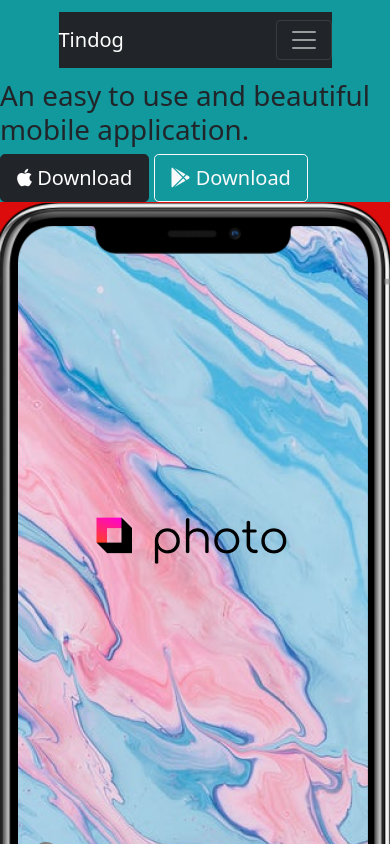
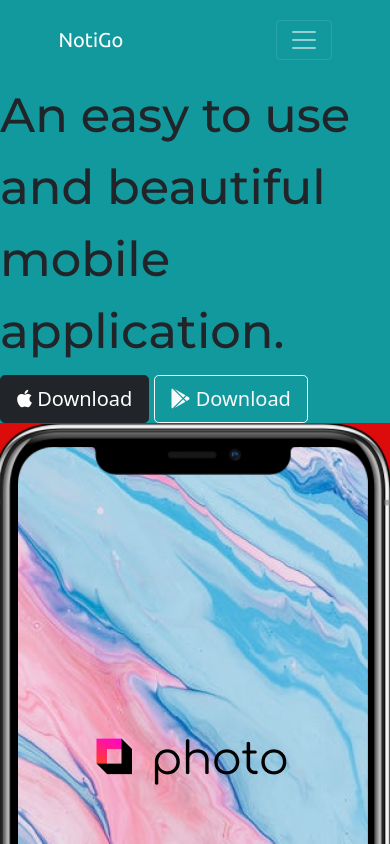
Before and after one commit to paperMountainn/Website-MobileApp, a plain HTML site: page index.html in a window 390 px wide. Shown: the top 844 px of the page. Drawn offline with nearby package versions, Linux system fonts and the light colour scheme.

Commit message:
added font styles, Bootstrap responsive col layouts on title

```diff
--- a/css/styles.css
+++ b/css/styles.css
@@ -5,9 +5,11 @@
 .container-fluid {
     padding: 3% 15%;
 }
-
-/* h1 {
-    font-family: "Montserrat-black";
+.navbar-brand {
+    font-family: 'Ubuntu', sans-serif;
+}
+h1 {
+    font-family: 'Montserrat', sans-serif;
     font-size: 3rem;
     line-height: 1.5;
-} */
+}
--- a/index.html
+++ b/index.html
@@ -7,7 +7,7 @@
 
     <!-- Google Fonts -->
     <link rel="preconnect" href="https://fonts.gstatic.com">
-    <link href="https://fonts.googleapis.com/css2?family=Montserrat&family=Ubuntu:wght@300&display=swap" rel="stylesheet">
+    <link href="https://fonts.googleapis.com/css2?family=Montserrat:wght@500&family=Ubuntu:wght@300;400&display=swap" rel="stylesheet">
     <!-- Bootstrap Scripts-->
     <link href="https://cdn.jsdelivr.net/npm/bootstrap@5.0.0-beta1/dist/css/bootstrap.min.css" rel="stylesheet" integrity="sha384-giJF6kkoqNQ00vy+HMDP7azOuL0xtbfIcaT9wjKHr8RbDVddVHyTfAAsrekwKmP1" crossorigin="anonymous">
     <!-- Our own External Stylesheet, styles.css -->
@@ -22,8 +22,8 @@
 
         <div class="container-fluid">
         <!-- Nav Bar -->
-            <nav class="navbar bg-dark navbar-expand-lg navbar-dark">
-                <a class="navbar-brand" href="">Tindog</a>
+            <nav class="navbar navbar-expand-lg navbar-dark">
+                <a class="navbar-brand" href="">NotiGo</a>
                 <button class="navbar-toggler" type="button" data-toggle="collapse" data-target="#navbarSupportedContent" aria-controls="navbarSupportedContent" aria-expanded="false" aria-label="Toggle navigation">
                 <span class="navbar-toggler-icon"></span>
             </button>
@@ -44,14 +44,16 @@
             </nav>
         </div>
         <!-- Title -->
-        <div>
-            <h1>An easy to use and beautiful mobile application.</h1>
-            <button class="btn btn-dark btn-lg" type="button"><i class="fab fa-apple"></i> Download</button>
-            <button class="btn btn-outline-light btn-lg" type="button"><i class="fab fa-google-play"></i> Download</button>
-        </div>
+        <div class="row">
+            <div class="col-lg-6">
+                <h1>An easy to use and beautiful mobile application.</h1>
+                <button class="btn btn-dark btn-lg" type="button"><i class="fab fa-apple"></i> Download</button>
+                <button class="btn btn-outline-light btn-lg" type="button"><i class="fab fa-google-play"></i> Download</button>
+            </div>
 
-        <div>
-            <img src="images/mobileapp.png" alt="mobileapp-img">
+            <div class="col-lg-6">
+                <img src="images/mobileapp.png" alt="mobileapp-img">
+            </div>
         </div>
 
     </section>
```
